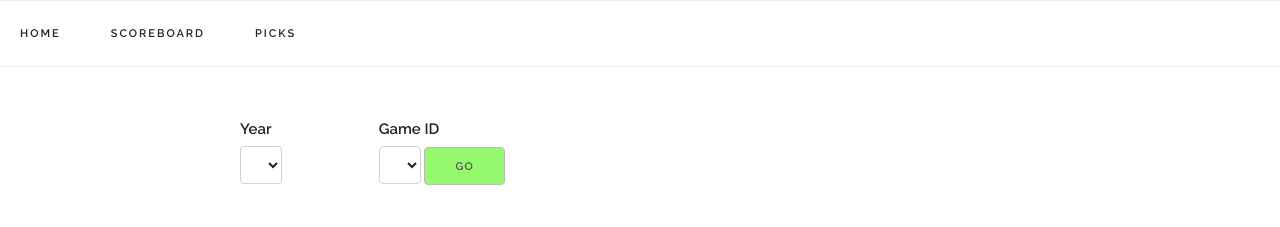
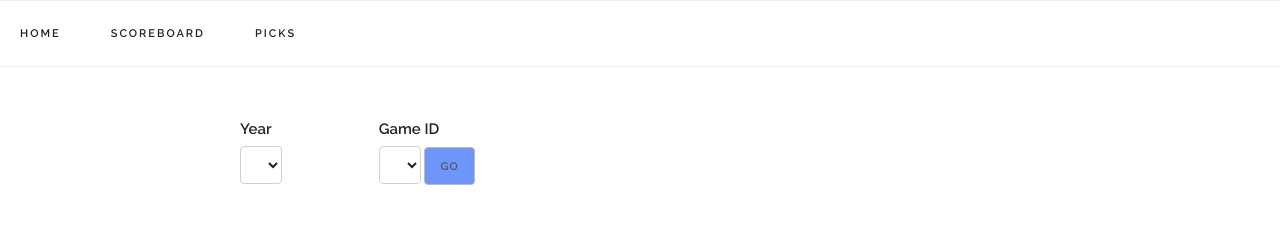
Before and after one commit to pdav5883/bowl-pickem, a plain HTML site: page frontend/picks.html in a window 1280 px wide. Drawn offline with nearby package versions, Linux system fonts and the light colour scheme; no server answers.

Commit message:
Frontend cosmetic changes

```diff
--- a/frontend/picks.html
+++ b/frontend/picks.html
@@ -41,7 +41,7 @@
         <label id="gamelab" for="gamesel">Game ID</label>
         <select id="gamesel">
         </select>
-        <button id="gobutton" type="button" class="submit-button">Go</button>
+        <button id="gobutton" type="button" class="go-button">Go</button>
       </div>
     </div>
     <div class="row">
--- a/frontend/scripts/picks.js
+++ b/frontend/scripts/picks.js
@@ -313,6 +313,9 @@ function updateBracket() {
 
 
 function submitPicks() {
+  // move to top of page
+  window.scroll({top: 0, left: 0, behavior: "smooth"})
+
   // make sure that yearArg, gidArg match what is in sel
   if ((yearArg !== $("#yearsel").val()) || (gidArg !== $("#gamesel").val())) {
     $("#statustext").text("Error: year/game dropdowns do not match picks table")
--- a/frontend/styles/custom.css
+++ b/frontend/styles/custom.css
@@ -71,6 +71,10 @@
 }
 .submit-button {
   background-color: #96fa6e;
+}
+.go-button {
+  background-color: #6e96fa;
+  padding: 0 15px;
 }
 .edit-button {
   background-color: #ffffff;
```
Also changed, not shown: frontend/admin.html (+1 -1 lines), frontend/index.html (+1 -1 lines), README.md.
